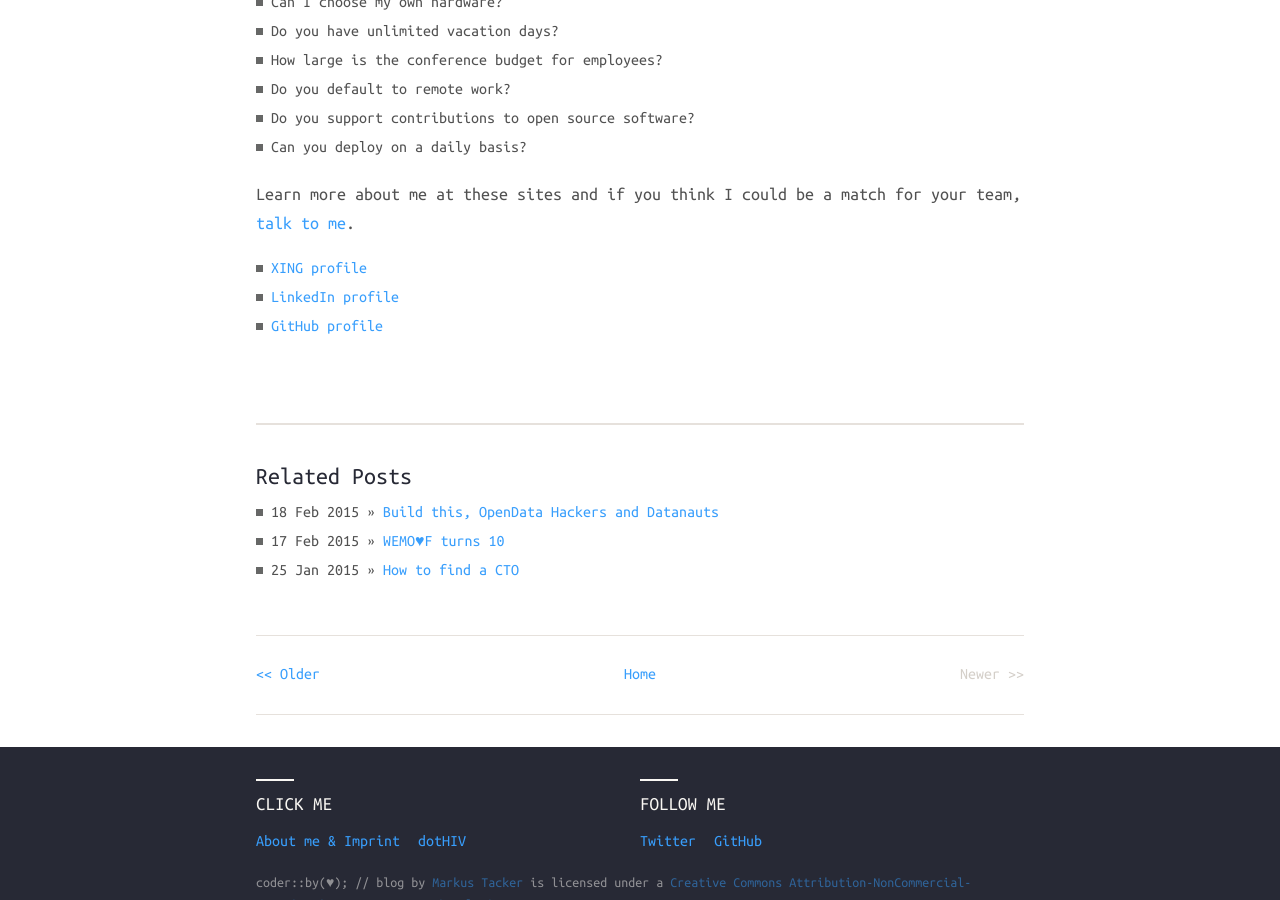
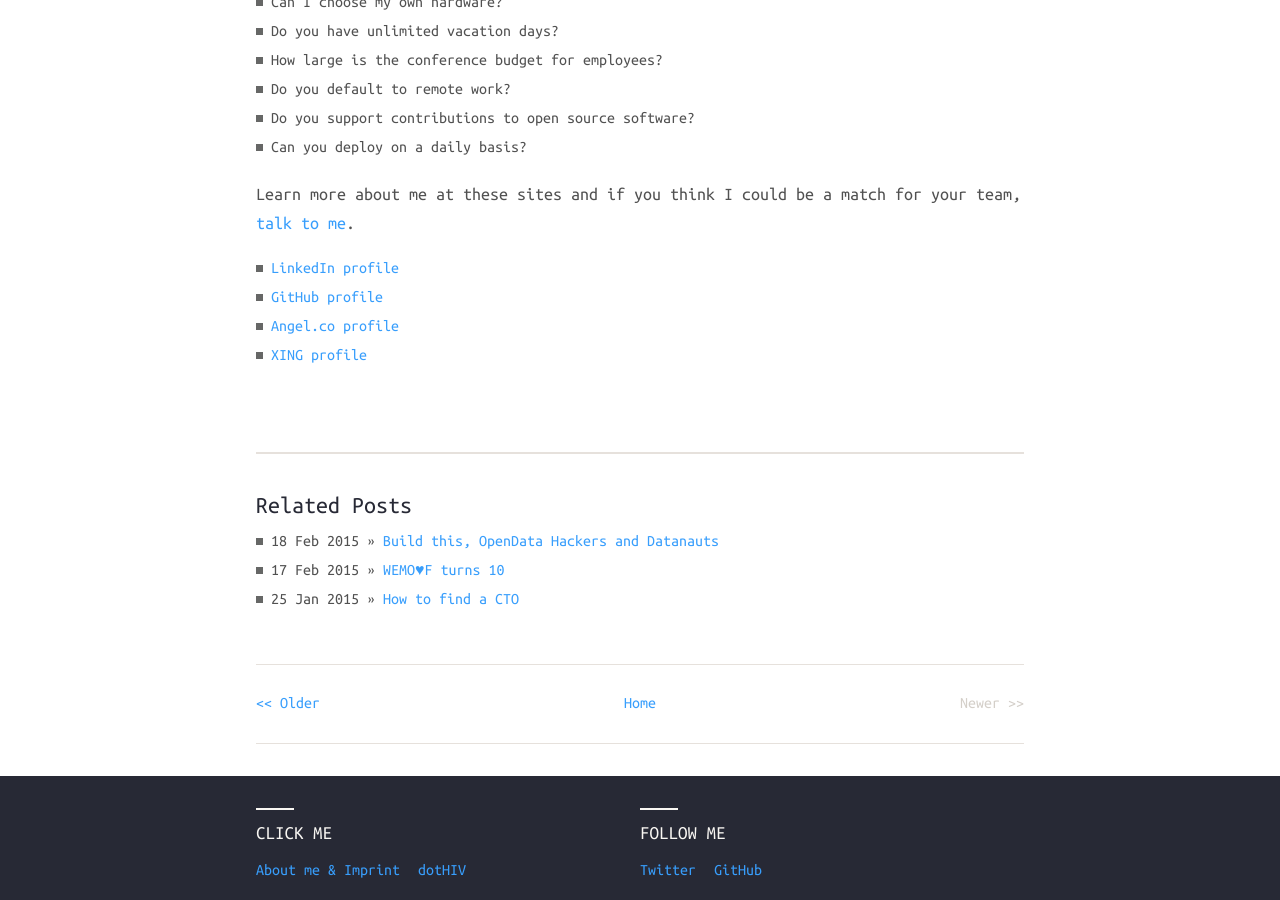
Before and after one commit to coderbyheart/blog, a Jekyll site: the page built from _posts/2015-03-03-leaving-dothiv.md, in a window 1280 px wide and 900 px high, scrolled down 1703 px. Built offline with Jekyll 4.4.1, drawn with Linux system fonts in a browser that asks for light colours; nearby versions of some CDN libraries; comment, search, counter and statistics services are not loaded.

Commit message:
Add angel.co link

```diff
--- a/_posts/2015-03-03-leaving-dothiv.md
+++ b/_posts/2015-03-03-leaving-dothiv.md
@@ -39,6 +39,7 @@
 
 Learn more about me at these sites and if you think I could be a match for your team, [talk to me](mailto:m@cto.hiv).
 
- - [XING profile](https://www.xing.com/profile/Markus_Tacker)
  - [LinkedIn profile](https://www.linkedin.com/in/markustacker)
  - [GitHub profile](https://github.com/coderbyheart)
+ - [Angel.co profile](https://angel.co/coderbyheart)
+ - [XING profile](https://www.xing.com/profile/Markus_Tacker)
```
